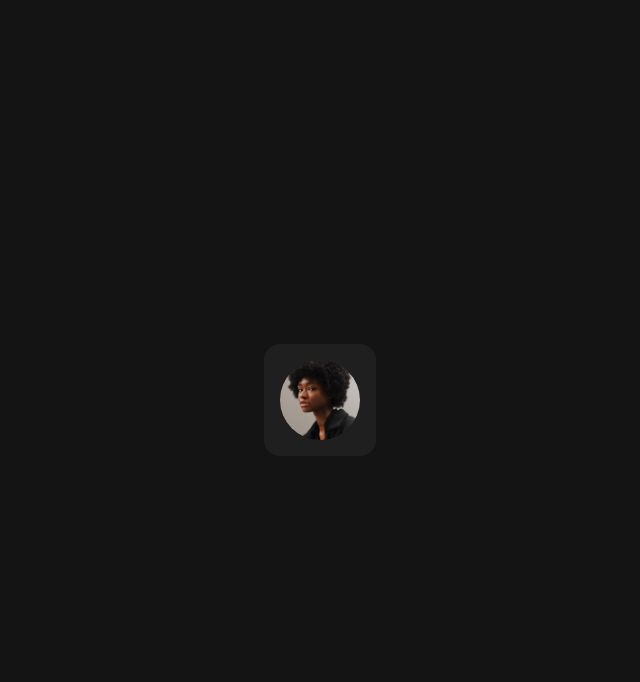
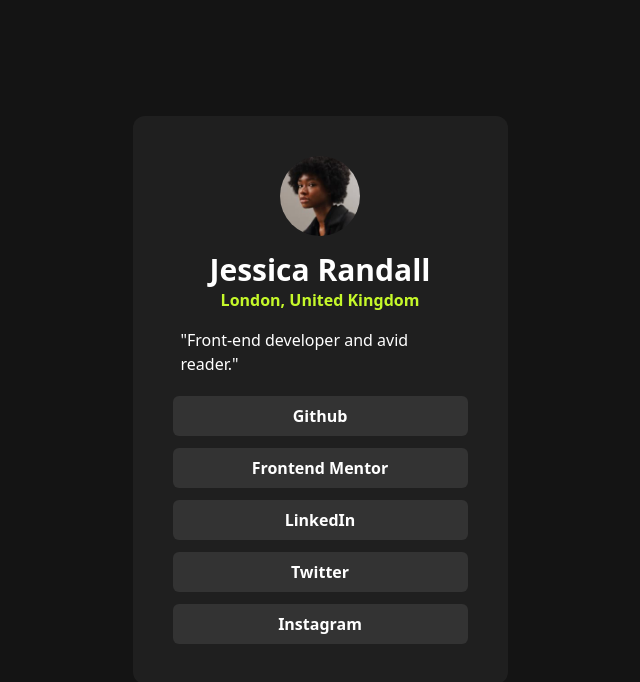
Before and after one commit to Phoenix-Domain/frontendMentor1, a React (Vite) app: page / in a window 1280 px wide. Shown: the top 682 px of the page, without its empty margins (320-960 px from the left). Built offline with nearby package versions, Linux system fonts and the light colour scheme.

Commit message:
Finish next challenge

```diff
--- /dev/null
+++ b/src/components/Button.jsx
@@ -0,0 +1,9 @@
+function Button ({ content }){
+  return (
+    <button className='w-full bg-[hsl(0,0%,20%)] text-white py-2 rounded-md font-bold'>
+      {content}
+    </button>
+  )
+}
+
+export default Button
--- a/src/components/Card.jsx
+++ b/src/components/Card.jsx
@@ -1,13 +1,43 @@
 import Image from './Image'
+import Header from './Header'
+import Text from './Text';
+import Button from './Button'
 
 function Card(){
   return(
-    <div className='bg-[hsl(0,0%,12%)] max-w-[375px] h-fit p-4 rounded-2xl flex flex-column items-center'>
+    <div className='bg-[hsl(0,0%,12%)] max-w-[375px] h-fit p-10 rounded-xl flex flex-col items-center'>
       <Image
         imgSrc={`${import.meta.env.BASE_URL}avatar-jessica.jpeg`}
         altText='Jessica'
-        style='rounded-full w-20'
+        style='rounded-full w-20 mb-4'
       />
+
+      <section className='flex flex-col items-center mb-4'>
+        <Header
+          size='1'
+          style='font-semibold text-white text-3xl'
+          content='Jessica Randall'
+        />
+
+        <Header
+          size='2'
+          style='font-bold text-md text-[hsl(75,94%,57%)]'
+          content='London, United Kingdom'
+        />
+      </section>
+
+      <Text
+        style='text-white mx-2'
+        content='"Front-end developer and avid reader."'
+      />
+
+      <section className='flex flex-col gap-3 w-full mt-5'>
+        <Button content='Github' />
+        <Button content='Frontend Mentor' />
+        <Button content='LinkedIn' />
+        <Button content='Twitter' />
+        <Button content='Instagram' />
+      </section>
 
     </div>
   )
--- /dev/null
+++ b/src/components/Text.jsx
@@ -0,0 +1,9 @@
+function Text({ style, content }){
+  return(
+    <p className={style}>
+      {content}
+    </p>
+  )
+}
+
+export default Text
```
